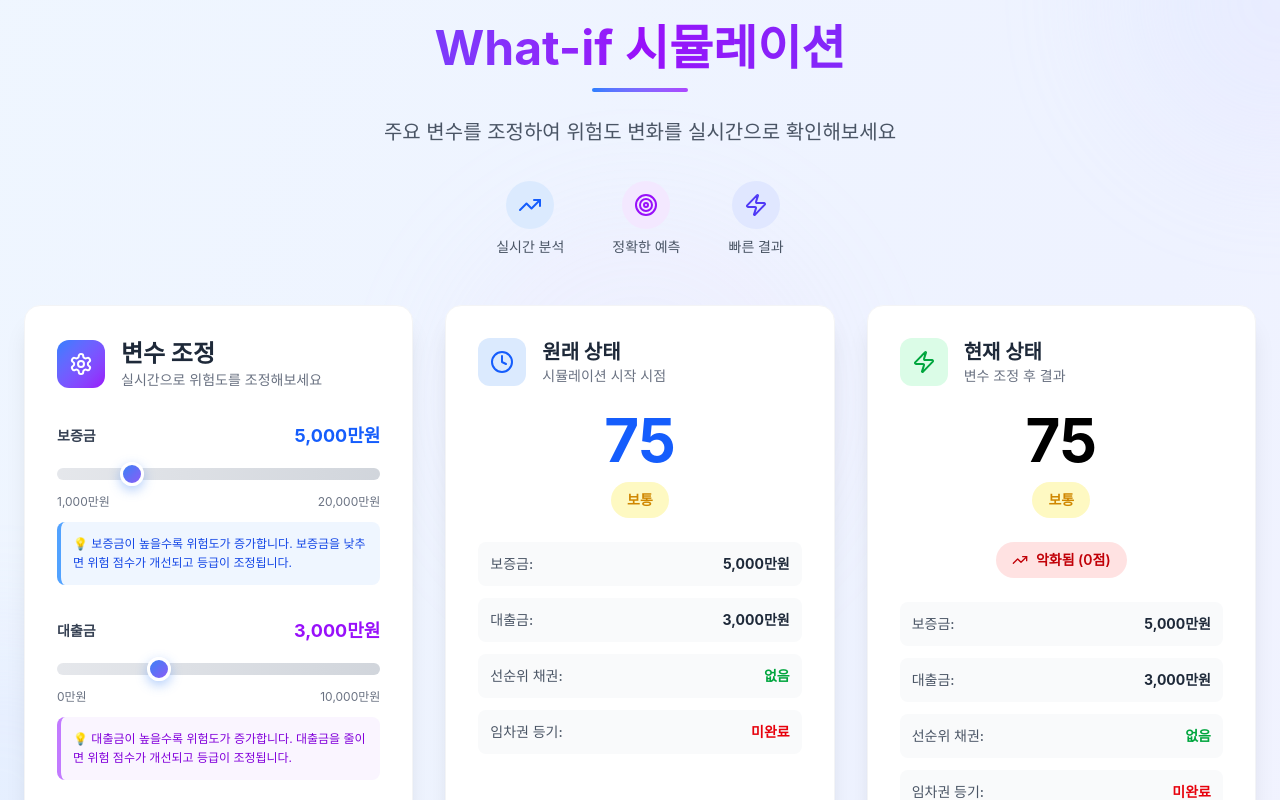
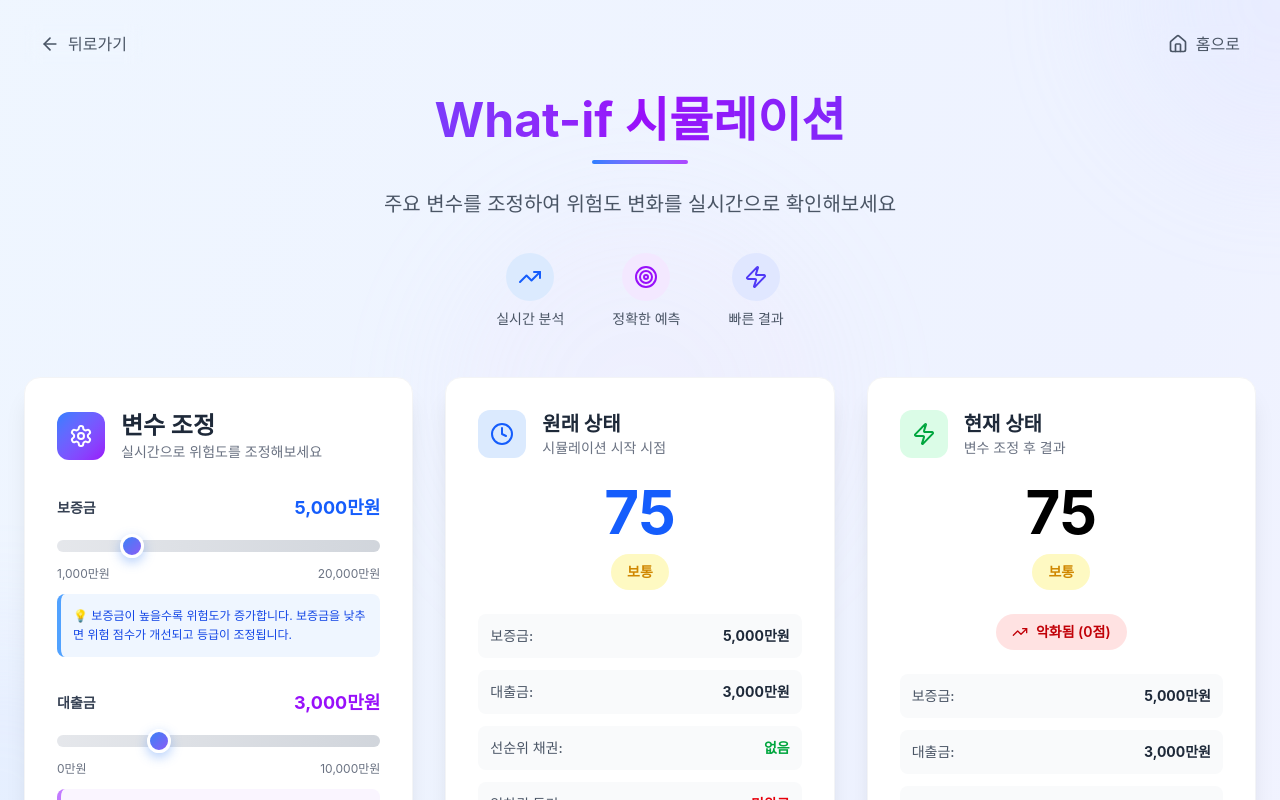
Before and after one commit to mungyun1/lease-shield, a Next.js app: page /simulation in a window 1280 px wide. Shown: the top 800 px of the page. Built offline with nearby package versions, Linux system fonts and the light colour scheme; a web font is replaced by a local one.

Commit message:
Feat: NavigationButtons 생성

```diff
--- a/src/components/guide/GuideHeader.tsx
+++ b/src/components/guide/GuideHeader.tsx
@@ -1,8 +1,12 @@
 import { Shield, Target, Calendar, TrendingUp } from "lucide-react";
+import { NavigationButtons } from "@/components/ui";
 
 export default function GuideHeader() {
   return (
     <div className="text-center mb-12">
+      {/* 네비게이션 버튼들 */}
+      <NavigationButtons className="mb-8" />
+
       <div className="inline-flex items-center justify-center w-20 h-20 bg-gradient-to-r from-blue-600 to-indigo-600 rounded-full mb-6 shadow-lg">
         <Shield className="w-10 h-10 text-white" />
       </div>
--- a/src/components/result/ResultHeader.tsx
+++ b/src/components/result/ResultHeader.tsx
@@ -1,55 +1,33 @@
 import { motion } from "framer-motion";
-import { ArrowLeft, Home } from "lucide-react";
-import { useRouter } from "next/navigation";
+import { NavigationButtons } from "@/components/ui";
 
 export default function ResultHeader() {
-  const router = useRouter();
-
   return (
     <motion.div
       initial={{ opacity: 0, y: -20 }}
       animate={{ opacity: 1, y: 0 }}
+      transition={{ duration: 0.6 }}
       className="text-center mb-12"
     >
-      {/* 네비게이션 버튼들 */}
-      <div className="flex items-center justify-between mb-8">
-        <motion.button
-          whileHover={{ scale: 1.05, x: -5 }}
-          whileTap={{ scale: 0.95 }}
-          onClick={() => router.push("/input")}
-          className="flex items-center px-4 py-2 text-gray-600 hover:text-gray-800 hover:bg-white/80 rounded-xl transition-all duration-300 backdrop-blur-sm"
-        >
-          <ArrowLeft className="w-5 h-5 mr-2" />
-          입력 페이지로 돌아가기
-        </motion.button>
-
-        <motion.button
-          whileHover={{ scale: 1.05 }}
-          whileTap={{ scale: 0.95 }}
-          onClick={() => router.push("/")}
-          className="flex items-center px-4 py-2 text-gray-600 hover:text-gray-800 hover:bg-white/80 rounded-xl transition-all duration-300 backdrop-blur-sm"
-        >
-          <Home className="w-5 h-5 mr-2" />
-          홈으로
-        </motion.button>
-      </div>
+      <NavigationButtons className="mb-8" />
 
       <motion.h1
         initial={{ opacity: 0, y: 20 }}
         animate={{ opacity: 1, y: 0 }}
-        transition={{ delay: 0.1 }}
-        className="text-4xl md:text-5xl font-bold mb-4 bg-gradient-to-r from-blue-600 via-indigo-600 to-purple-600 bg-clip-text text-transparent"
+        transition={{ duration: 0.6, delay: 0.2 }}
+        className="text-4xl md:text-5xl font-bold text-gray-900 mb-4"
       >
-        전세 계약 위험 진단 결과
+        계약 분석 결과
       </motion.h1>
 
       <motion.p
         initial={{ opacity: 0, y: 20 }}
         animate={{ opacity: 1, y: 0 }}
-        transition={{ delay: 0.2 }}
-        className="text-xl text-gray-600 mb-8"
+        transition={{ duration: 0.6, delay: 0.4 }}
+        className="text-xl text-gray-600 max-w-2xl mx-auto"
       >
-        AI가 분석한 당신의 계약 위험도입니다
+        입력하신 정보를 바탕으로 계약의 위험도를 분석하고 맞춤형 권장사항을
+        제공합니다
       </motion.p>
     </motion.div>
   );
--- a/src/components/simulation/SimulationHeader.tsx
+++ b/src/components/simulation/SimulationHeader.tsx
@@ -1,5 +1,6 @@
 import { motion } from "framer-motion";
 import { TrendingUp, Target, Zap } from "lucide-react";
+import { NavigationButtons } from "@/components/ui";
 
 export default function SimulationHeader() {
   return (
@@ -8,6 +9,9 @@ export default function SimulationHeader() {
       animate={{ opacity: 1, y: 0 }}
       className="text-center mb-12"
     >
+      {/* 네비게이션 버튼들 */}
+      <NavigationButtons className="mb-8" />
+
       {/* 메인 제목 */}
       <motion.div
         initial={{ scale: 0.9 }}
--- /dev/null
+++ b/src/components/ui/NavigationButtons.tsx
@@ -0,0 +1,47 @@
+"use client";
+
+import { motion } from "framer-motion";
+import { ArrowLeft, Home } from "lucide-react";
+import { useRouter } from "next/navigation";
+
+interface NavigationButtonsProps {
+  showBackButton?: boolean;
+  showHomeButton?: boolean;
+  className?: string;
+}
+
+export default function NavigationButtons({
+  showBackButton = true,
+  showHomeButton = true,
+  className = "",
+}: NavigationButtonsProps) {
+  const router = useRouter();
+
+  return (
+    <div className={`flex items-center justify-between ${className}`}>
+      {showBackButton && (
+        <motion.button
+          whileHover={{ scale: 1.05, x: -5 }}
+          whileTap={{ scale: 0.95 }}
+          onClick={() => router.back()}
+          className="cursor-pointer flex items-center px-4 py-2 text-gray-600 hover:text-gray-800 hover:transition-all duration-300 backdrop-blur-sm"
+        >
+          <ArrowLeft className="w-5 h-5 mr-2" />
+          뒤로가기
+        </motion.button>
+      )}
+
+      {showHomeButton && (
+        <motion.button
+          whileHover={{ scale: 1.05 }}
+          whileTap={{ scale: 0.95 }}
+          onClick={() => router.push("/")}
+          className="cursor-pointer flex items-center px-4 py-2 text-gray-600 hover:text-gray-800 hover:transition-all duration-300 backdrop-blur-sm"
+        >
+          <Home className="w-5 h-5 mr-2" />
+          홈으로
+        </motion.button>
+      )}
+    </div>
+  );
+}
--- a/src/components/ui/index.ts
+++ b/src/components/ui/index.ts
@@ -1 +1,2 @@
-export { Button } from "./Button";
+export { default as Button } from "./Button";
+export { default as NavigationButtons } from "./NavigationButtons";
```
